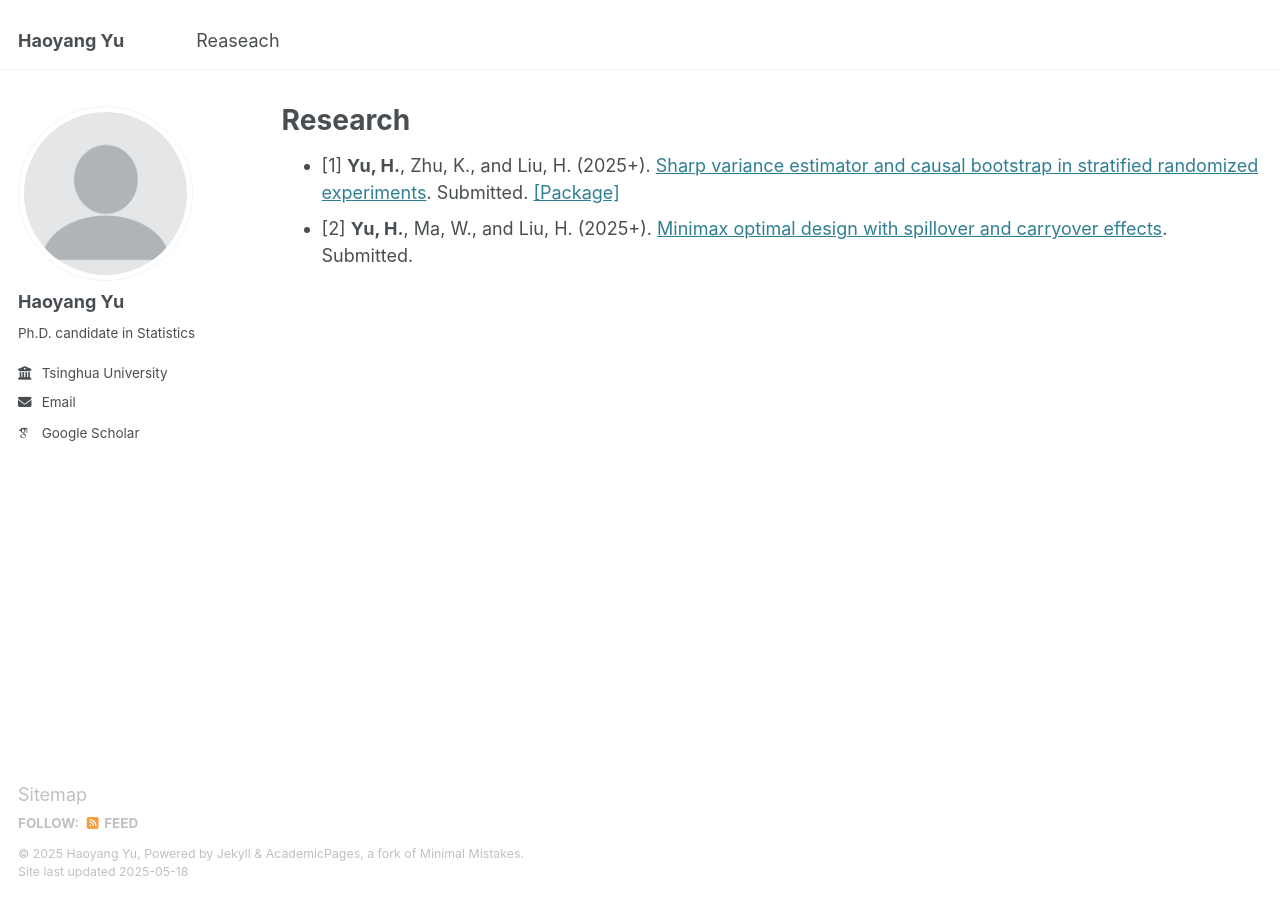
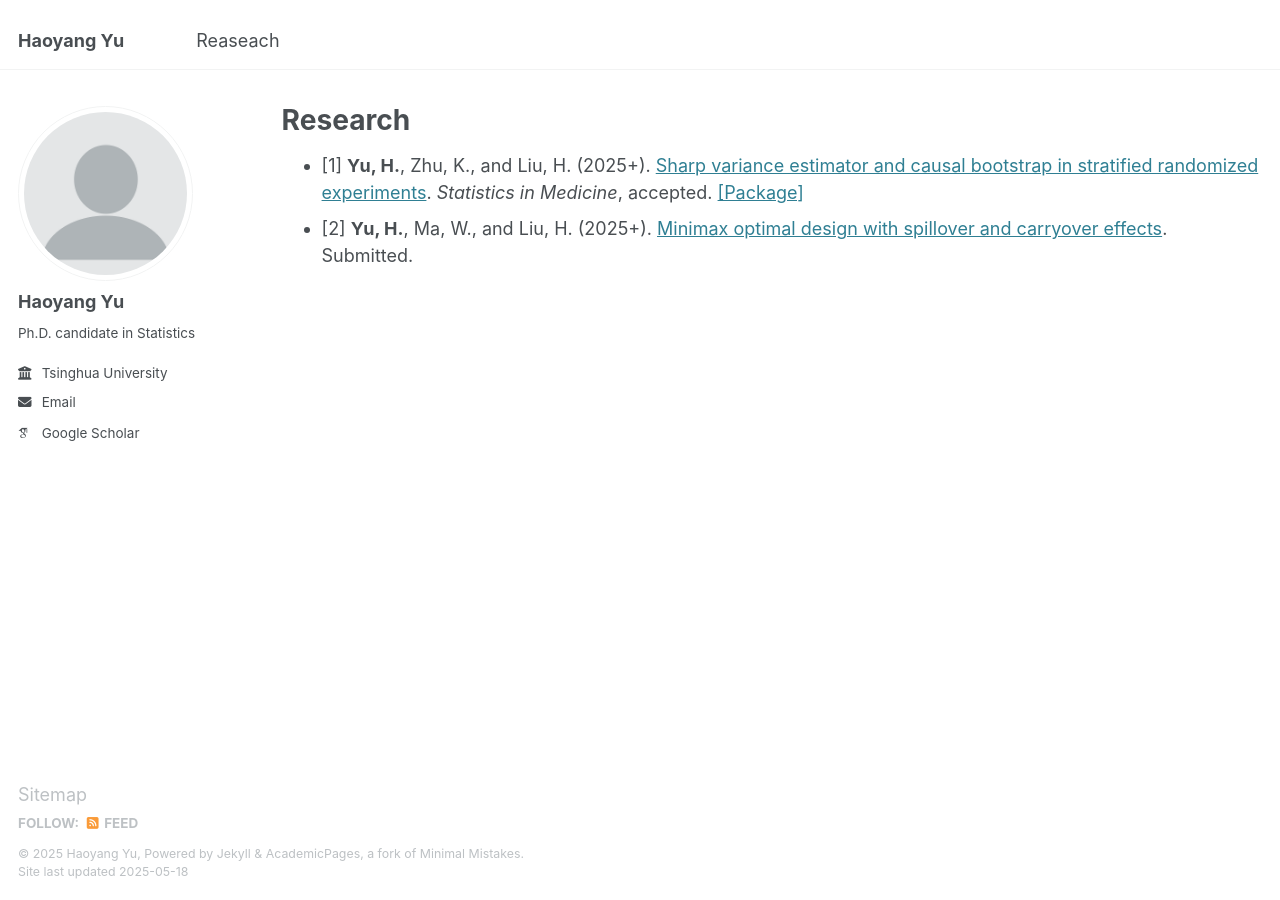
Before and after one commit to yu-hao-yang/yu-hao-yang.github.io, a Jekyll site: the page built from _pages/research.md, in a window 1280 px wide. Built offline with Jekyll 4.4.1, drawn with Linux system fonts in a browser that asks for light colours; some web fonts are replaced.

Commit message:
Update research.md

```diff
--- a/_pages/research.md
+++ b/_pages/research.md
@@ -7,5 +7,5 @@
   - /resume
 ---
 
-* [1] **Yu, H.**, Zhu, K., and Liu, H. (2025+). [Sharp variance estimator and causal bootstrap in stratified randomized experiments](https://arxiv.org/abs/2401.16667). Submitted. [[Package]](https://github.com/yu-hao-yang/CausalBootstrap)
+* [1] **Yu, H.**, Zhu, K., and Liu, H. (2025+). [Sharp variance estimator and causal bootstrap in stratified randomized experiments](https://arxiv.org/abs/2401.16667). *Statistics in Medicine*, accepted. [[Package]](https://github.com/yu-hao-yang/CausalBootstrap)
 * [2] **Yu, H.**, Ma, W., and Liu, H. (2025+). [Minimax optimal design with spillover and carryover effects](https://arxiv.org/abs/2501.14602). Submitted.
```
